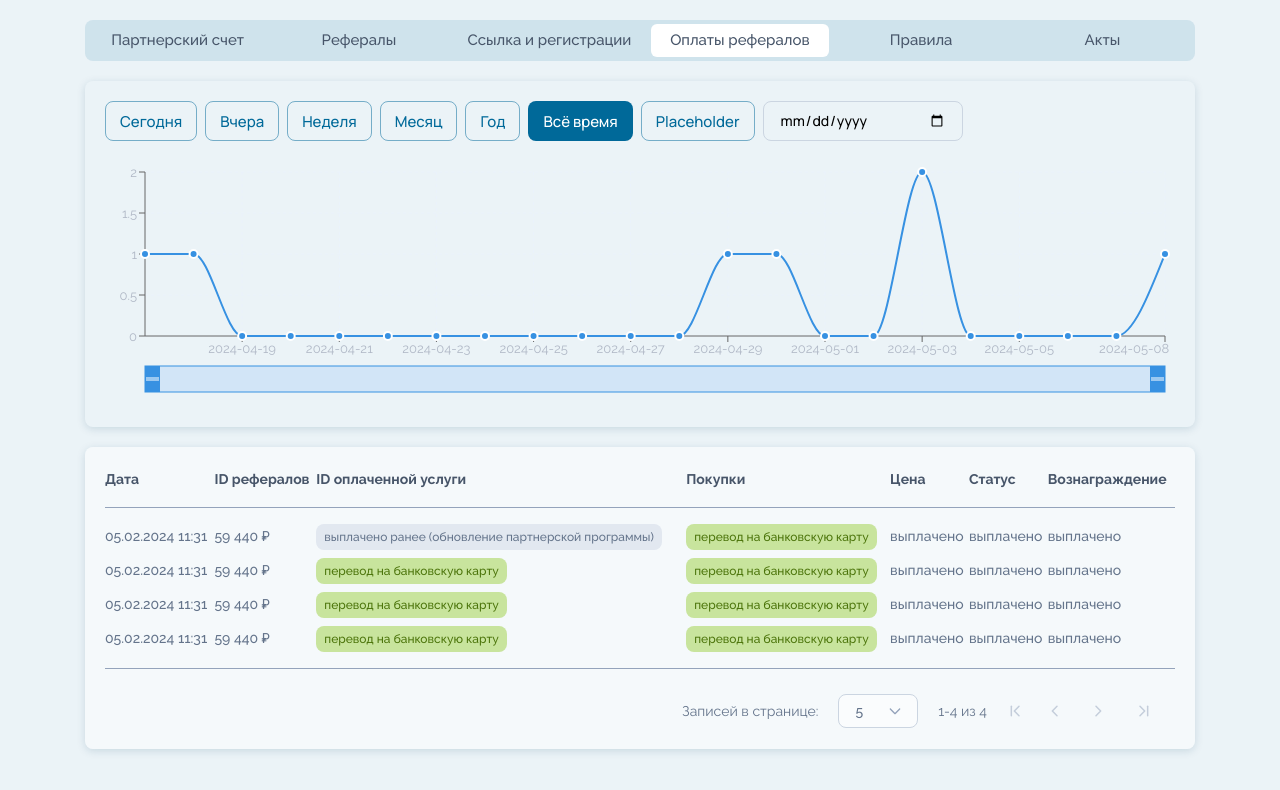
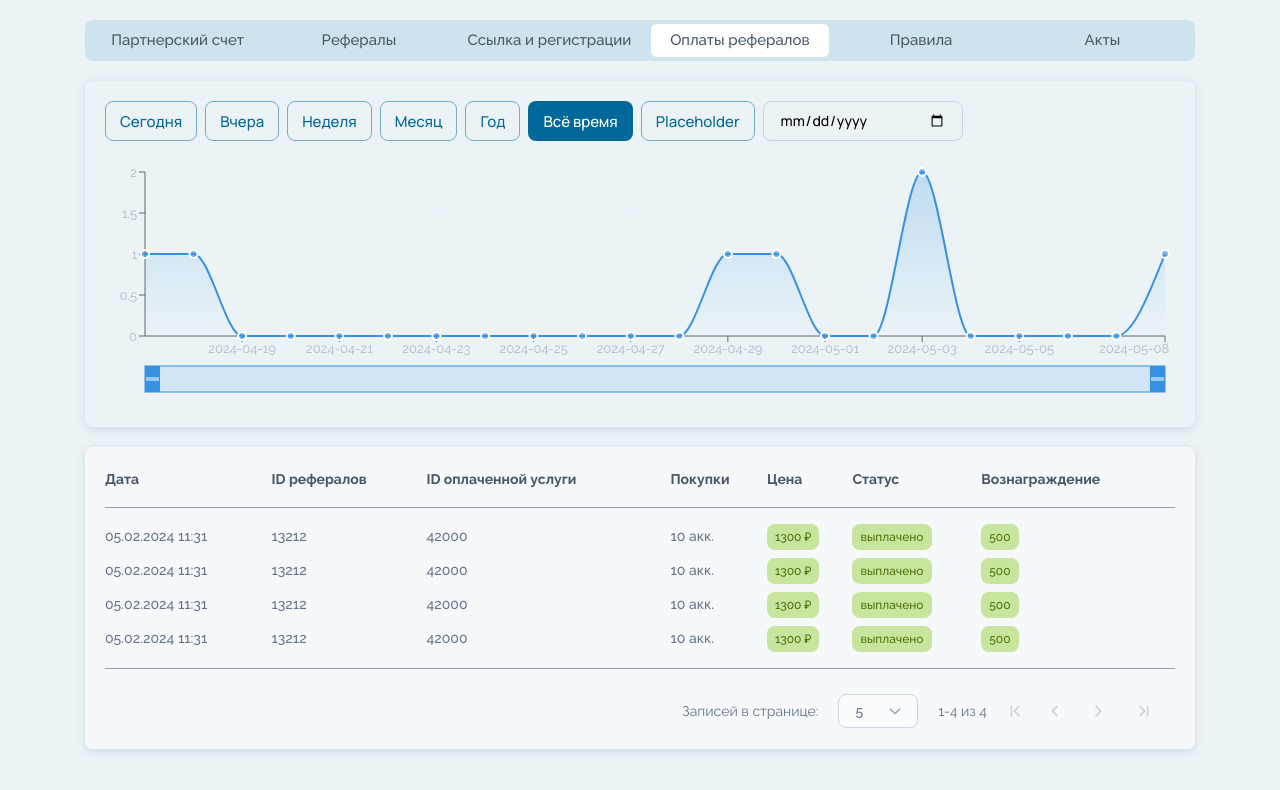
Before and after one commit to Kuretao/test-avito, a React (Vite) app: page /payToReferral in a window 1280 px wide. Shown: the top 790 px of the page. Built offline with nearby package versions, Linux system fonts and the light colour scheme.

Commit message:
Заливка у графиков + чекбокс

```diff
--- a/src/components/Header/index.jsx
+++ b/src/components/Header/index.jsx
@@ -46,6 +46,65 @@ const HeaderContent = styled.div`
     gap: 15px;
 `
 
+const HeaderLeftSide = styled.div`
+    display: flex;
+    flex-direction: row;
+    align-items: center;
+    gap: 16px;
+`
+
+const HeaderCheckbox = styled.input`
+    display: none;
+
+    &:checked + span {
+        background: #00AFFF;
+        border-color: #00AFFF;
+    }
+
+    &:checked + span::after {
+        opacity: 1;
+    }
+`;
+
+const CustomCheckbox = styled.span`
+    display: inline-block;
+    width: 16px;
+    height: 16px;
+    border-radius: 4px;
+    border: 2px solid #94A3BB;
+    background: #fff;
+    position: relative;
+    cursor: pointer;
+    transition: all 0.2s ease;
+
+    &::after {
+        content: '';
+        position: absolute;
+        left: 3px;
+        top: 1px;
+        width: 6px;
+        height: 8px;
+        border: solid white;
+        border-width: 0 2px 2px 0;
+        transform: rotate(45deg);
+        opacity: 0;
+        transition: opacity 0.2s ease;
+    }
+`;
+
+const HeaderCheckboxLabel = styled.label`
+    display: flex;
+    align-items: center;
+    gap: 8px;
+    font-family: Manrope, sans-serif;
+    font-weight: 500;
+    font-size: 14px;
+    line-height: 120%;
+    color: #475569;
+    cursor: pointer;
+`;
+
+
 function IndexHeader() {
     return (
         <Header>
@@ -55,7 +114,15 @@ function IndexHeader() {
                 ))}
             </HeaderContent>
 
-            <ButtonDefault ButtonTitle={"Запрос на выплату"}/>
+            <HeaderLeftSide>
+                <HeaderCheckboxLabel>
+                    <HeaderCheckbox type="checkbox" id="agree" />
+                    <CustomCheckbox />
+                    Ознакомлен с индивидуальным <br /> партнёрским соглашением
+                </HeaderCheckboxLabel>
+
+                <ButtonDefault ButtonTitle={"Запрос на выплату"}/>
+            </HeaderLeftSide>
         </Header>
     )
 }
--- a/src/tabs/PayReferrals.jsx
+++ b/src/tabs/PayReferrals.jsx
@@ -13,47 +13,63 @@ const Wrapper = styled.div`
 const data = [
     {
         date: "05.02.2024 11:31",
-        amount: "59 440 ₽",
-        payoutRequest: [
-            {type: "info", label: "выплачено ранее (обновление партнерской программы)"}
+        amount: "13212",
+        id: 42000,
+        items: '10 акк.',
+        price: [
+            {type: "success", label: "1300 ₽"}
         ],
-        transferTo: [
-            {type: "success", label: "перевод на банковскую карту"}
+        status: [
+            {type: "success", label: "выплачено"}
         ],
-        status: "выплачено",
+        priceOut: [
+            {type: "success", label: "500"}
+        ],
     },
     {
         date: "05.02.2024 11:31",
-        amount: "59 440 ₽",
-        payoutRequest: [
-            {type: "success", label: "перевод на банковскую карту"}
+        amount: "13212",
+        id: 42000,
+        items: '10 акк.',
+        price: [
+            {type: "success", label: "1300 ₽"}
         ],
-        transferTo: [
-            {type: "success", label: "перевод на банковскую карту"}
+        status: [
+            {type: "success", label: "выплачено"}
         ],
-        status: "выплачено",
+        priceOut: [
+            {type: "success", label: "500"}
+        ],
     },
     {
         date: "05.02.2024 11:31",
-        amount: "59 440 ₽",
-        payoutRequest: [
-            {type: "success", label: "перевод на банковскую карту"}
+        amount: "13212",
+        id: 42000,
+        items: '10 акк.',
+        price: [
+            {type: "success", label: "1300 ₽"}
         ],
-        transferTo: [
-            {type: "success", label: "перевод на банковскую карту"}
+        status: [
+            {type: "success", label: "выплачено"}
         ],
-        status: "выплачено",
+        priceOut: [
+            {type: "success", label: "500"}
+        ],
     },
     {
         date: "05.02.2024 11:31",
-        amount: "59 440 ₽",
-        payoutRequest: [
-            {type: "success", label: "перевод на банковскую карту"}
+        amount: "13212",
+        id: 42000,
+        items: '10 акк.',
+        price: [
+            {type: "success", label: "1300 ₽"}
         ],
-        transferTo: [
-            {type: "success", label: "перевод на банковскую карту"}
+        status: [
+            {type: "success", label: "выплачено"}
         ],
-        status: "выплачено",
+        priceOut: [
+            {type: "success", label: "500"}
+        ],
     },
 ];
 
@@ -171,7 +187,6 @@ export const PayReferrals = () => {
         }
     }, [filter]);
 
-
     const onFilterClick = value => {
         setFilter(value);
         setCustomDate("");
@@ -205,6 +220,7 @@ export const PayReferrals = () => {
         setSearchTerm(inputValue);
     };
 
+
     return (
         <Wrapper>
             <ChartsBlock chartData={chartData} onDateChange={onDateChange} customDate={customDate} filter={filter} onFilterClick={onFilterClick} />
@@ -226,28 +242,28 @@ export const PayReferrals = () => {
                         <Tr>
                             <Td>{item.date}</Td>
                             <Td>{item.amount}</Td>
+                            <Td>{item.id}</Td>
+                            <Td>{item.items}</Td>
                             <Td>
                                 <PayoutContainer>
-                                    {item.payoutRequest.map((item, idx) => (
+                                    {item.price.map((item, idx) => (
                                         <OptionTable key={idx} type={item.type}>{item.label}</OptionTable>
                                     ))}
                                 </PayoutContainer>
                             </Td>
                             <Td>
                                 <PayoutContainer>
-                                    {item.transferTo.map((item, idx) => (
+                                    {item.status.map((item, idx) => (
                                         <OptionTable key={idx} type={item.type}>{item.label}</OptionTable>
                                     ))}
                                 </PayoutContainer>
                             </Td>
                             <Td>
-                                {item.status}
-                            </Td>
-                            <Td>
-                                {item.status}
-                            </Td>
-                            <Td>
-                                {item.status}
+                                <PayoutContainer>
+                                    {item.priceOut.map((item, idx) => (
+                                        <OptionTable key={idx} type={item.type}>{item.label}</OptionTable>
+                                    ))}
+                                </PayoutContainer>
                             </Td>
                         </Tr>
                     ))}
--- a/src/tabs/Referrals.jsx
+++ b/src/tabs/Referrals.jsx
@@ -9,47 +9,47 @@ import OptionTable from "../ui/Option.jsx";
 const data = [
     {
         date: "05.02.2024 11:31",
-        amount: "59 440 ₽",
+        amount: "29999",
         payoutRequest: [
-            {type: "info", label: "выплачено ранее (обновление партнерской программы)"}
+            {type: "info", label: "1 300 ₽"}
         ],
         transferTo: [
-            {type: "success", label: "перевод на банковскую карту"}
+            {type: "success", label: "300 ₽"}
         ],
-        status: "выплачено",
+        status: "Вакансии Крд Петров - акк № 3",
     },
     {
         date: "05.02.2024 11:31",
-        amount: "59 440 ₽",
+        amount: "29999",
         payoutRequest: [
-            {type: "success", label: "перевод на банковскую карту"}
+            {type: "info", label: "1 300 ₽"}
         ],
         transferTo: [
-            {type: "success", label: "перевод на банковскую карту"}
+            {type: "success", label: "300 ₽"}
         ],
-        status: "выплачено",
+        status: "Вакансии Крд Петров - акк № 3",
     },
     {
         date: "05.02.2024 11:31",
-        amount: "59 440 ₽",
+        amount: "29999",
         payoutRequest: [
-            {type: "success", label: "перевод на банковскую карту"}
+            {type: "info", label: "1 300 ₽"}
         ],
         transferTo: [
-            {type: "success", label: "перевод на банковскую карту"}
+            {type: "success", label: "300 ₽"}
         ],
-        status: "выплачено",
+        status: "Вакансии Крд Петров - акк № 3",
     },
     {
         date: "05.02.2024 11:31",
-        amount: "59 440 ₽",
+        amount: "29999",
         payoutRequest: [
-            {type: "success", label: "перевод на банковскую карту"}
+            {type: "info", label: "1 300 ₽"}
         ],
         transferTo: [
-            {type: "success", label: "перевод на банковскую карту"}
+            {type: "success", label: "300 ₽"}
         ],
-        status: "выплачено",
+        status: "Вакансии Крд Петров - акк № 3",
     },
 ];
 
@@ -154,7 +154,7 @@ function Referrals() {
         <TableContainer>
             <RefHeader>
                 <span>Количество пользователей: 114</span>
-                <ButtonDefault ButtonTitle={"Добавить рефералов"}/>
+                <ButtonDefault ButtonTitle={"+ Добавить рефералов"}/>
             </RefHeader>
             <Input
                 value={inputValue}
--- a/src/tabs/Register.jsx
+++ b/src/tabs/Register.jsx
@@ -2,13 +2,11 @@ import React, {useState, useMemo} from "react";
 import styled from "styled-components";
 import {
     ResponsiveContainer,
-    LineChart,
-    Line,
     XAxis,
     YAxis,
     CartesianGrid,
     Tooltip,
-    Brush, Area
+    Brush, Area, AreaChart
 } from "recharts";
 
 
@@ -209,7 +207,11 @@ function prepareChartData(filtered) {
     const allDates = [];
     for (let d = new Date(start); d <= end; d.setDate(d.getDate() + 1)) {
         const iso = d.toISOString().slice(0, 10);
-        allDates.push({date: iso, registrations: datesMap.get(iso) || 0});
+        allDates.push({
+            date: iso,
+            registrations: Number(datesMap.get(iso) || 0)
+        });
+
     }
     return allDates;
 }
@@ -230,42 +232,47 @@ const CustomTooltip = ({active, payload, label}) =>
         </StyledTooltip>
     ) : null;
 
-export const RegistrationsChart = ({data}) => (
+export const RegistrationsChart = ({data}) => {
+    console.log(typeof data[0]?.registrations);
+
+    console.log("Chart data:", data);
+    return(
         <ResponsiveContainer width="100%" height={250}>
-        <LineChart data={data} margin={{top: 15, right: 10, left: 0, bottom: 15}}>
-
+            <AreaChart data={data} margin={{ top: 15, right: 10, left: 0, bottom: 15 }}>
                 <defs>
                     <linearGradient id="colorGradient" x1="0" y1="0" x2="0" y2="1">
-                    <stop offset="0%" stopColor="#3791e2" stopOpacity={0.6}/>
-                    <stop offset="100%" stopColor="#3791e2" stopOpacity={0}/>
+                        <stop offset="0%" stopColor="#3791e2" stopOpacity={0.4} />
+                        <stop offset="100%" stopColor="#3791e2" stopOpacity={0} />
                     </linearGradient>
                 </defs>
 
-            <CartesianGrid stroke="#eaf2fb" strokeDasharray="3 3"/>
-            <XAxis dataKey="date" fontSize={13} tick={{fill: '#b0b8c6'}}/>
-            <YAxis fontSize={13} tick={{fill: '#b0b8c6'}} width={40}/>
-            <Tooltip content={<CustomTooltip/>}/>
+                <CartesianGrid stroke="#eaf2fb" strokeDasharray="3 3" />
+                <XAxis dataKey="date" fontSize={13} tick={{ fill: '#b0b8c6' }} />
+                <YAxis fontSize={13} tick={{ fill: '#b0b8c6' }} width={40} />
+                <Tooltip content={<CustomTooltip />} />
 
                 <Area
                     type="monotone"
                     dataKey="registrations"
-                stroke="none"
+                    stroke="#3791e2"
+                    strokeWidth={2}
                     fill="url(#colorGradient)"
-                fillOpacity={1}
+                    dot={{ r: 4, stroke: '#fff', strokeWidth: 2, fill: '#3791e2' }}
+                    activeDot={{ r: 6 }}
                 />
 
-            <Line
-                type="monotone"
-                dataKey="registrations"
+                <Brush
+                    dataKey="date"
+                    height={26}
                     stroke="#3791e2"
-                strokeWidth={2}
-                dot={{r: 4, stroke: '#fff', strokeWidth: 2, fill: '#3791e2'}}
-                activeDot={{r: 6}}
+                    travellerWidth={15}
+                    fill="#f8fafc"
                 />
-            <Brush dataKey="date" height={26} stroke="#3791e2" travellerWidth={15} fill="#f8fafc"/>
-        </LineChart>
+            </AreaChart>
         </ResponsiveContainer>
-);
+)}
+
+
 
 export const ChartsBlock = ({chartData, filter, customDate, onDateChange, onFilterClick}) => {
     return (
```
Lines whose indentation alone changed are shown as unchanged.
